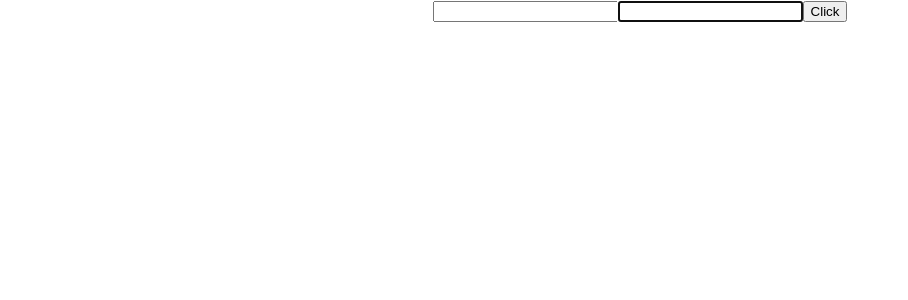
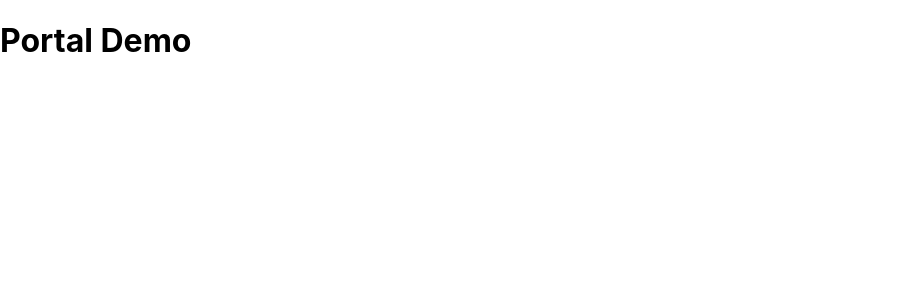
Before and after one commit to sundaramhpe/React, a React (Create React App) app in the folder hello-world/: page / in a window 1280 px wide. Shown: the top 300 px of the page, without its empty margins (0-908 px from the left). Built offline with nearby package versions, Linux system fonts and the light colour scheme.

Commit message:
portal implemented

```diff
--- a/hello-world/public/index.html
+++ b/hello-world/public/index.html
@@ -29,6 +29,7 @@
   <body>
     <noscript>You need to enable JavaScript to run this app.</noscript>
     <div id="root"></div>
+    <div id="portal-root"></div>
     <!--
       This HTML file is a template.
       If you open it directly in the browser, you will see an empty page.
--- a/hello-world/src/App.js
+++ b/hello-world/src/App.js
@@ -19,12 +19,14 @@ import FragmentDemo from './components/FragmentDemo';
 import Table from './components/Table';
 import ParentComp from './components/ParentComp'
 import RefsDemo from './components/RefsDemo';
+import PortalDemo from './components/PortalDemo';
 
 function App() {
 
   return (
     <div className="App">
-    <RefsDemo/>
+    <PortalDemo/>
+    {/* <RefsDemo/> */}
     {/* <ParentComp/> */}
     {/* <Table/> */}
     {/* <FragmentDemo/> */}
--- /dev/null
+++ b/hello-world/src/components/PortalDemo.js
@@ -0,0 +1,13 @@
+import React from 'react'
+import ReactDom from 'react-dom'
+
+function PortalDemo() {
+    return ReactDom.createPortal(
+        <h1>
+              Portal Demo
+        </h1>,
+        document.getElementById('portal-root')
+    )
+}
+
+export default PortalDemo
```
